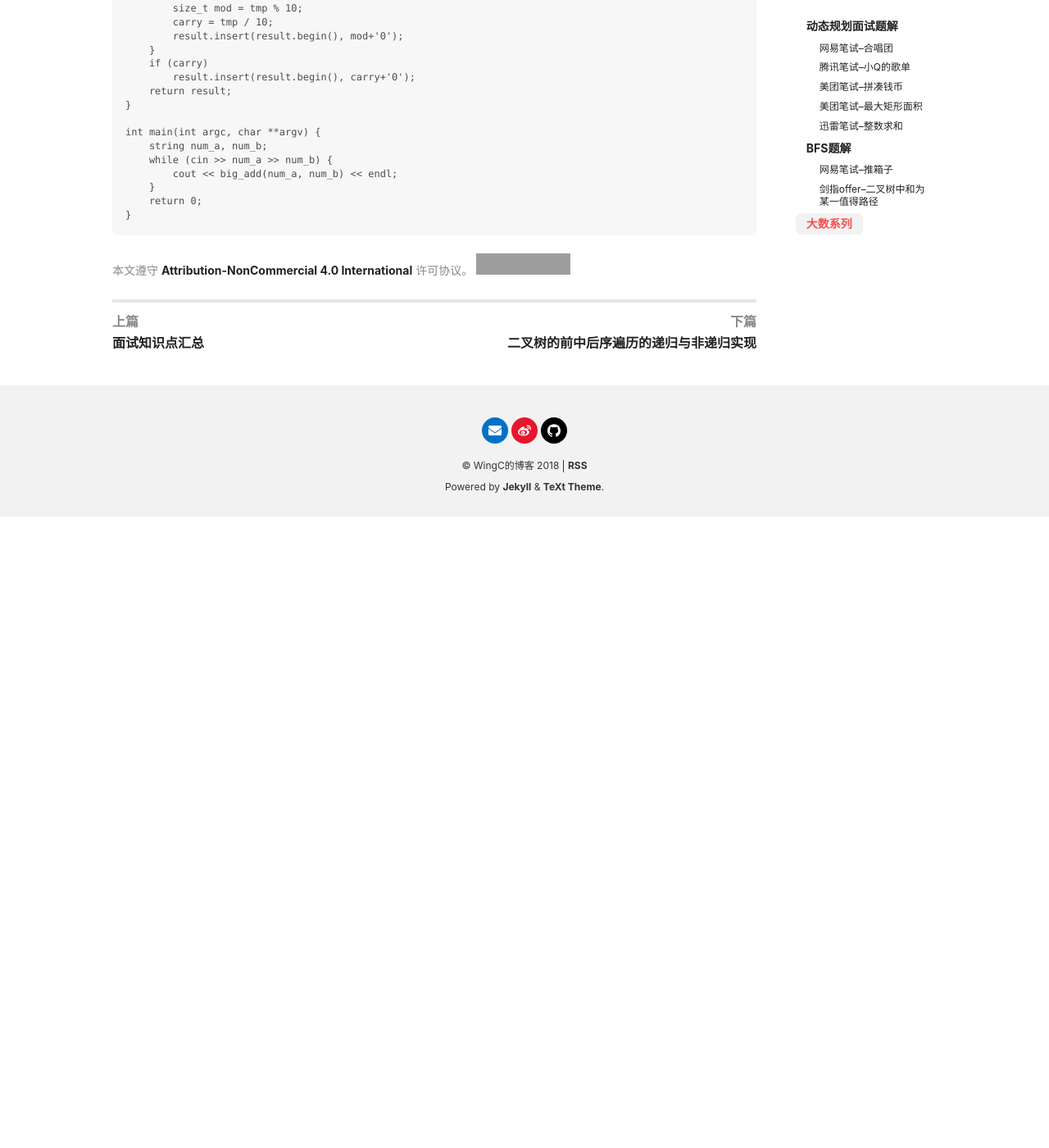
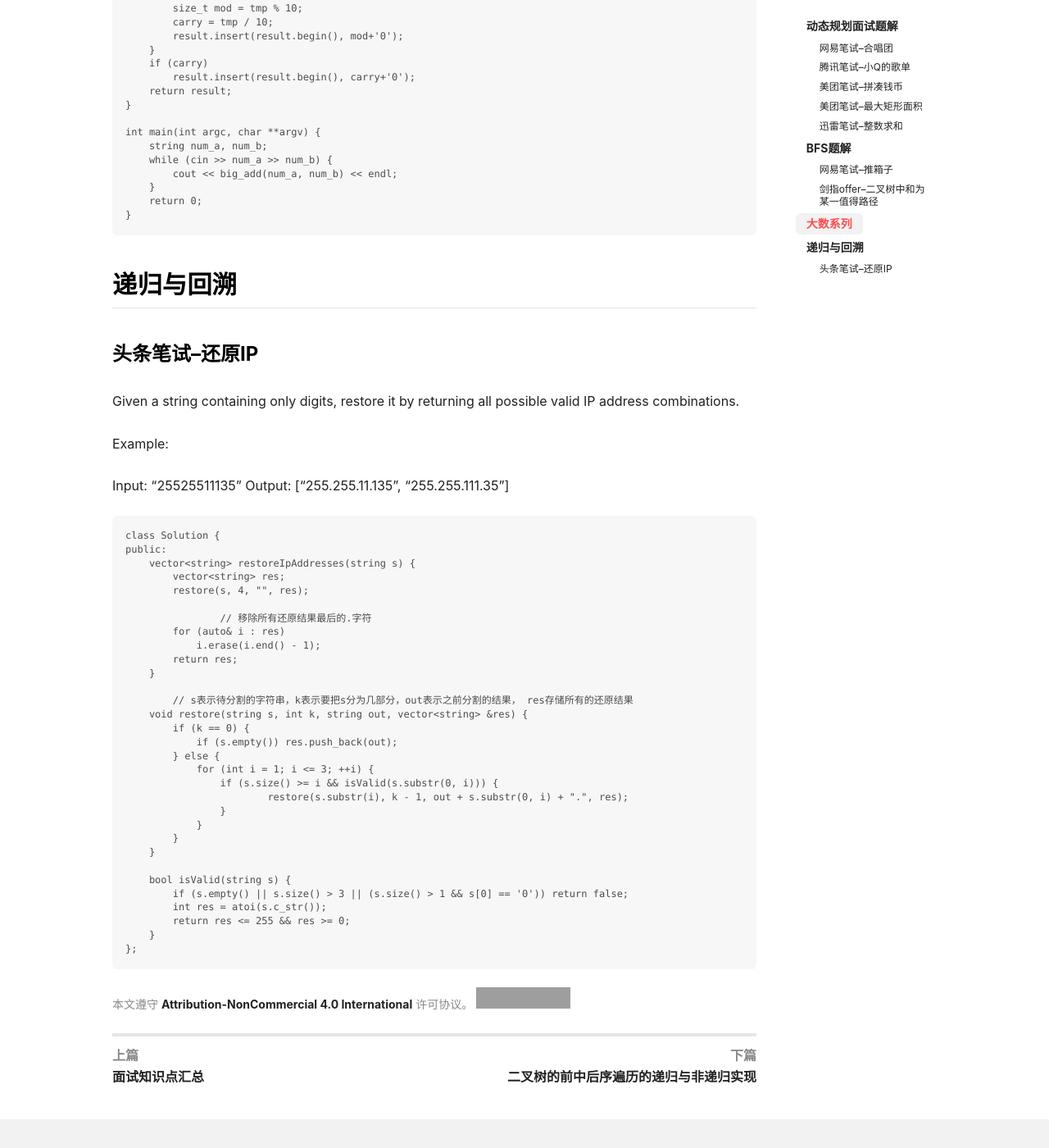
Before and after one commit to WingsGo/WingsGo.github.io, a Jekyll site: the page built from _posts/2018-09-03-interview-programming.md, in a window 1280 px wide and 1400 px high, scrolled down 11827 px. Shown: the whole window at 82% size. Built offline with Jekyll 4.4.1, drawn with Linux system fonts in a browser that asks for light colours; nearby versions of some CDN libraries; comment, search, counter and statistics services are not loaded; before the commit the page ends 12457 px from its top, so only the background shows below that; grey boxes are pictures that could not be loaded.

Commit message:
added restore ip addresses

```diff
--- a/_posts/2018-09-03-interview-programming.md
+++ b/_posts/2018-09-03-interview-programming.md
@@ -593,3 +593,44 @@ Error
 	    }
 	    return 0;
 	}
+
+## 递归与回溯
+### 头条笔试--还原IP
+Given a string containing only digits, restore it by returning all possible valid IP address combinations.
+
+Example:
+
+Input: "25525511135"
+Output: ["255.255.11.135", "255.255.111.35"]
+
+    class Solution {
+	public:
+	    vector<string> restoreIpAddresses(string s) {
+	        vector<string> res;
+	        restore(s, 4, "", res);
+
+			// 移除所有还原结果最后的.字符
+	        for (auto& i : res)
+	            i.erase(i.end() - 1);
+	        return res;
+	    }
+
+		// s表示待分割的字符串，k表示要把s分为几部分，out表示之前分割的结果， res存储所有的还原结果
+	    void restore(string s, int k, string out, vector<string> &res) {
+	        if (k == 0) {
+	            if (s.empty()) res.push_back(out);
+	        } else {
+	            for (int i = 1; i <= 3; ++i) {
+	                if (s.size() >= i && isValid(s.substr(0, i))) {
+	                        restore(s.substr(i), k - 1, out + s.substr(0, i) + ".", res);
+	                }
+	            }
+	        }
+	    }
+
+	    bool isValid(string s) {
+	        if (s.empty() || s.size() > 3 || (s.size() > 1 && s[0] == '0')) return false;
+	        int res = atoi(s.c_str());
+	        return res <= 255 && res >= 0;
+	    }
+	};
```
